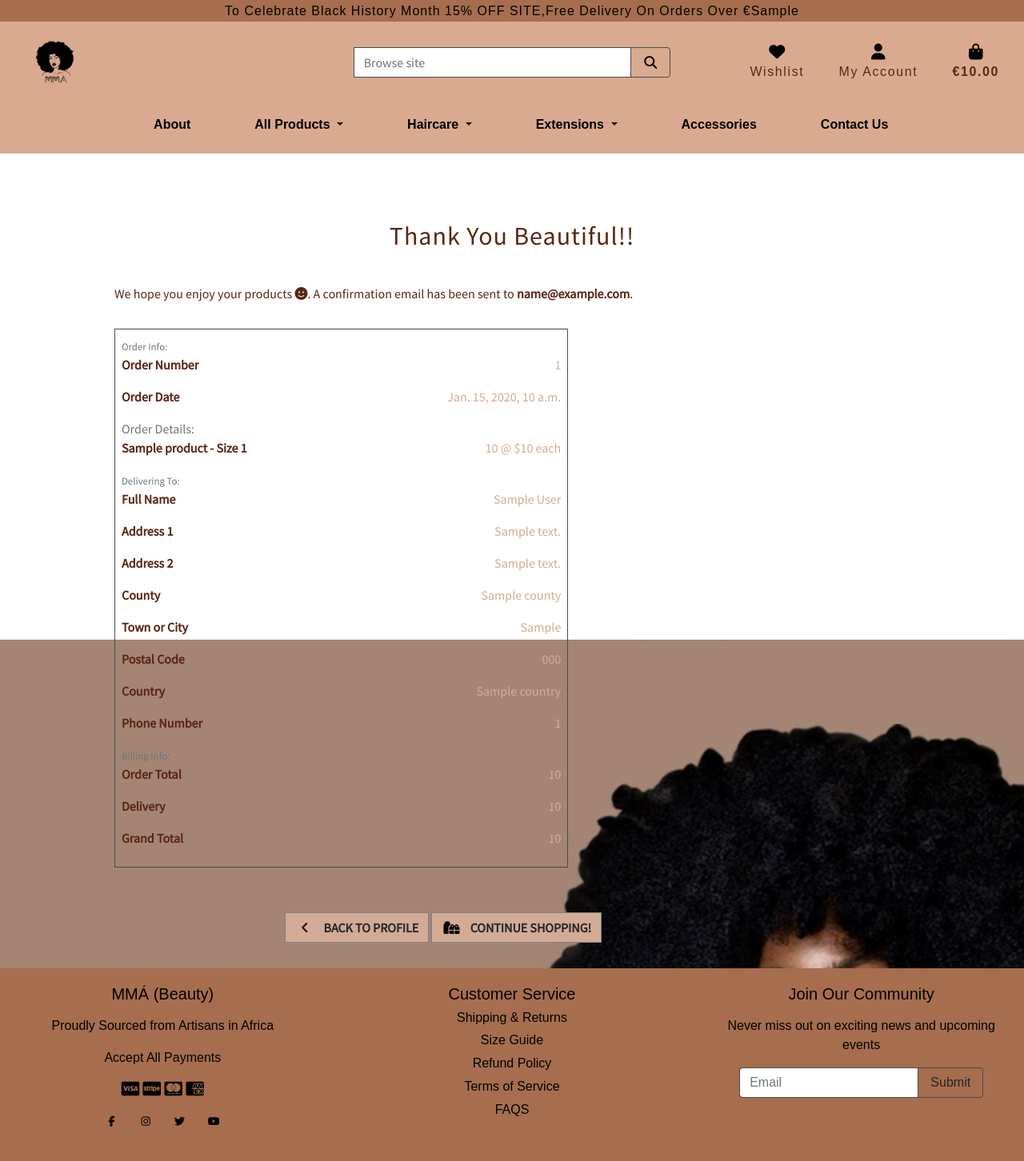
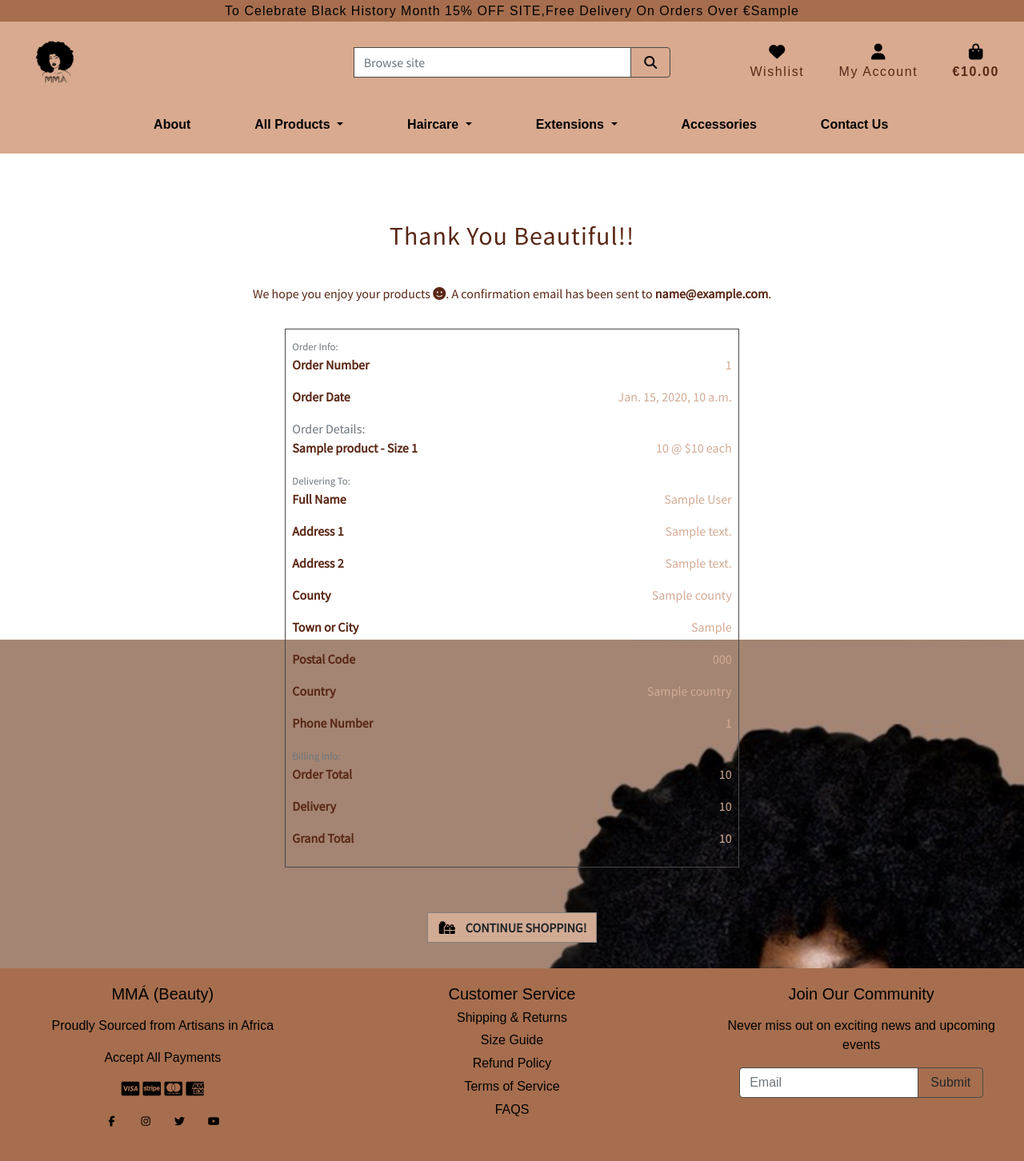
Before and after one commit to Didisimmons/MMA-Haircare, a Django app: template checkout/templates/checkout/checkout_success.html in a window 1280 px wide. Shown: the whole page at 80% size. Run offline with Django 3.2, Linux system fonts and the light colour scheme; the template is opened without the code that fills it: most values are stand-ins (such as "Sample title", 1, 10 or a date in 2020); some libraries are stand-ins or nearby versions; some web fonts are replaced.

```diff
--- a/checkout/admin.py
+++ b/checkout/admin.py
@@ -15,7 +15,7 @@ class OrderAdmin(admin.ModelAdmin):
                        'grand_total', 'original_bag',
                        'stripe_pid')
 
-    fields = ('order_number', 'date', 'full_name',
+    fields = ('order_number', 'user_profile', 'date', 'full_name',
               'email', 'phone_number', 'country',
               'postcode', 'town_or_city', 'street_address1',
               'street_address2', 'county', 'delivery_cost',
--- a/checkout/static/checkout/css/checkout.css
+++ b/checkout/static/checkout/css/checkout.css
@@ -46,6 +46,9 @@ select option[value=""] {
     color: #aab7c4 !important;
 }
 
+.order-confirmation-container{
+  margin: 0 auto;
+}
 
 #loading-overlay {
 	display: none;
@@ -71,4 +74,8 @@ select option[value=""] {
     .lead {
          font-size: 1rem;
      }
+
+    .size-name{
+      font-size: 0.9rem;
+    }
 }
--- a/checkout/templates/checkout/checkout_success.html
+++ b/checkout/templates/checkout/checkout_success.html
@@ -19,12 +19,12 @@
         <div class="row">
             <div class="col">
                 <h2 class="header-text">Thank You Beautiful!!</h2>
-                <p class="text-black">We hope you enjoy your products <strong><i class="fas fa-smile"></i></strong>. A confirmation email has been sent to <strong>{{ order.email }}</strong>.</p>
+                <p class="text-black text-center">We hope you enjoy your products <strong><i class="fas fa-smile"></i></strong>. A confirmation email has been sent to <strong>{{ order.email }}</strong>.</p>
             </div>
         </div>
 
         <div class="row">
-            <div class="col-12 pt-3 pb-5 col-lg-7">
+            <div class="col-12 pt-3 pb-5 col-lg-7 order-confirmation-container">
                 <div class="order-confirmation-wrapper p-2 border">
                     <div class="row">
                         <div class="col">
@@ -190,22 +190,22 @@
             </div>
         </div>
         <div class="row">
-			<div class="col-12 col-lg-7 mx-auto pb-4">
-
-                    <a href="" class="btn btn-black rounded-0 my-2">
+			<div class="col-12 text-center pb-4">
+                {% if from_profile %}
+                    <a href="{% url 'profile' %}" class="btn btn-black rounded-0 my-2">
                         <span class="icon mr-2">
                             <i class="fas fa-angle-left"></i>
                         </span>
-                        <span class="text-uppercase">Back to Profile</span>
+                        <span class="text-uppercase">Return to Profile</span>
                     </a>
-
+                {% else %}
                     <a href="{% url 'products' %}" class="btn btn-black rounded-0 my-2">
                         <span class="icon mr-2">
                             <i class="fas fa-gifts"></i>
                         </span>
                         <span class="text-uppercase">Continue Shopping!</span>
                     </a>
-
+                {% endif %}
 			</div>
 		</div>
     </div>
```
Also changed, not shown: checkout/templates/checkout/checkout.html (+7 -8 lines), checkout/webhook_handler.py (+16 -0 lines).
